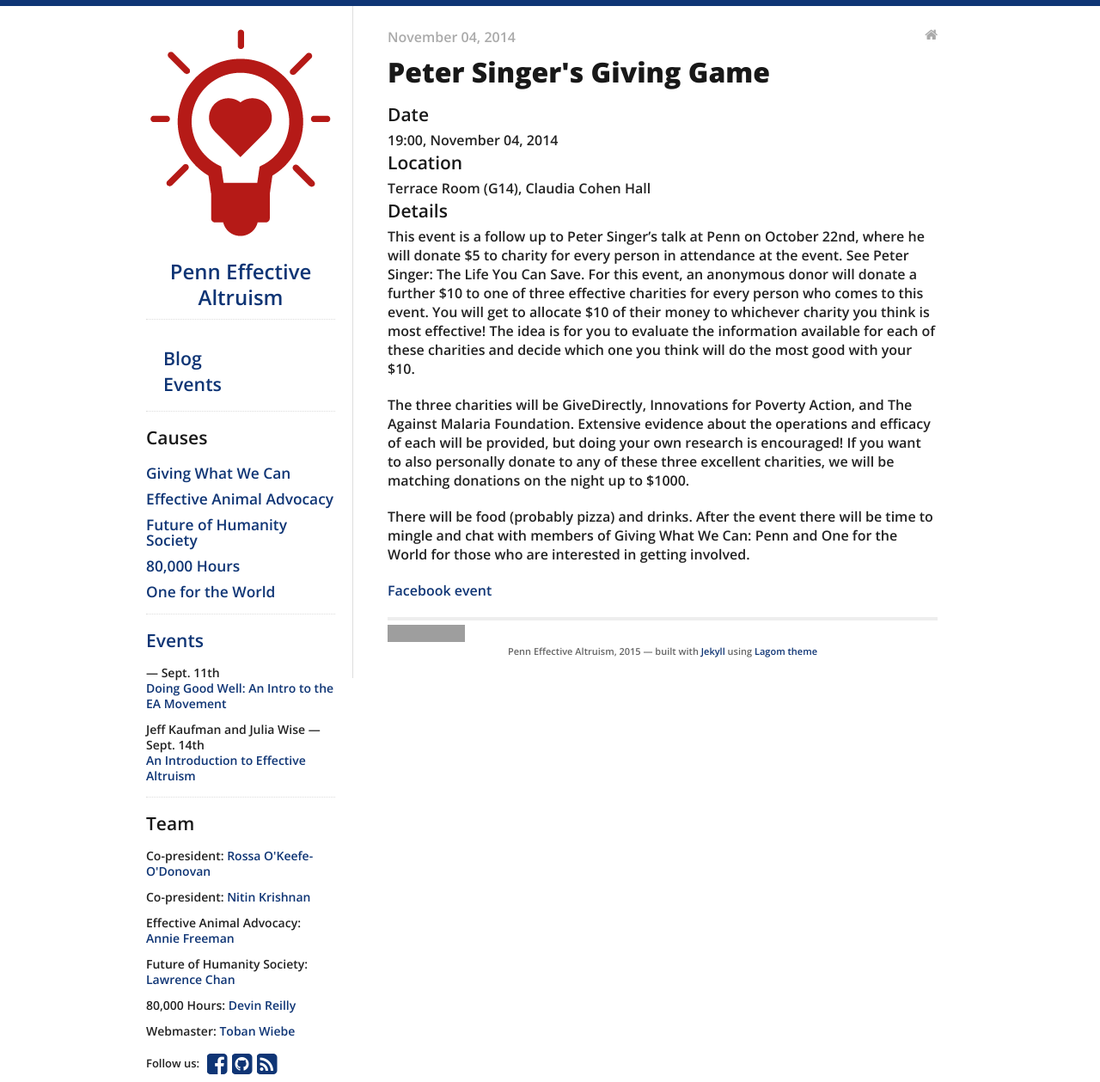
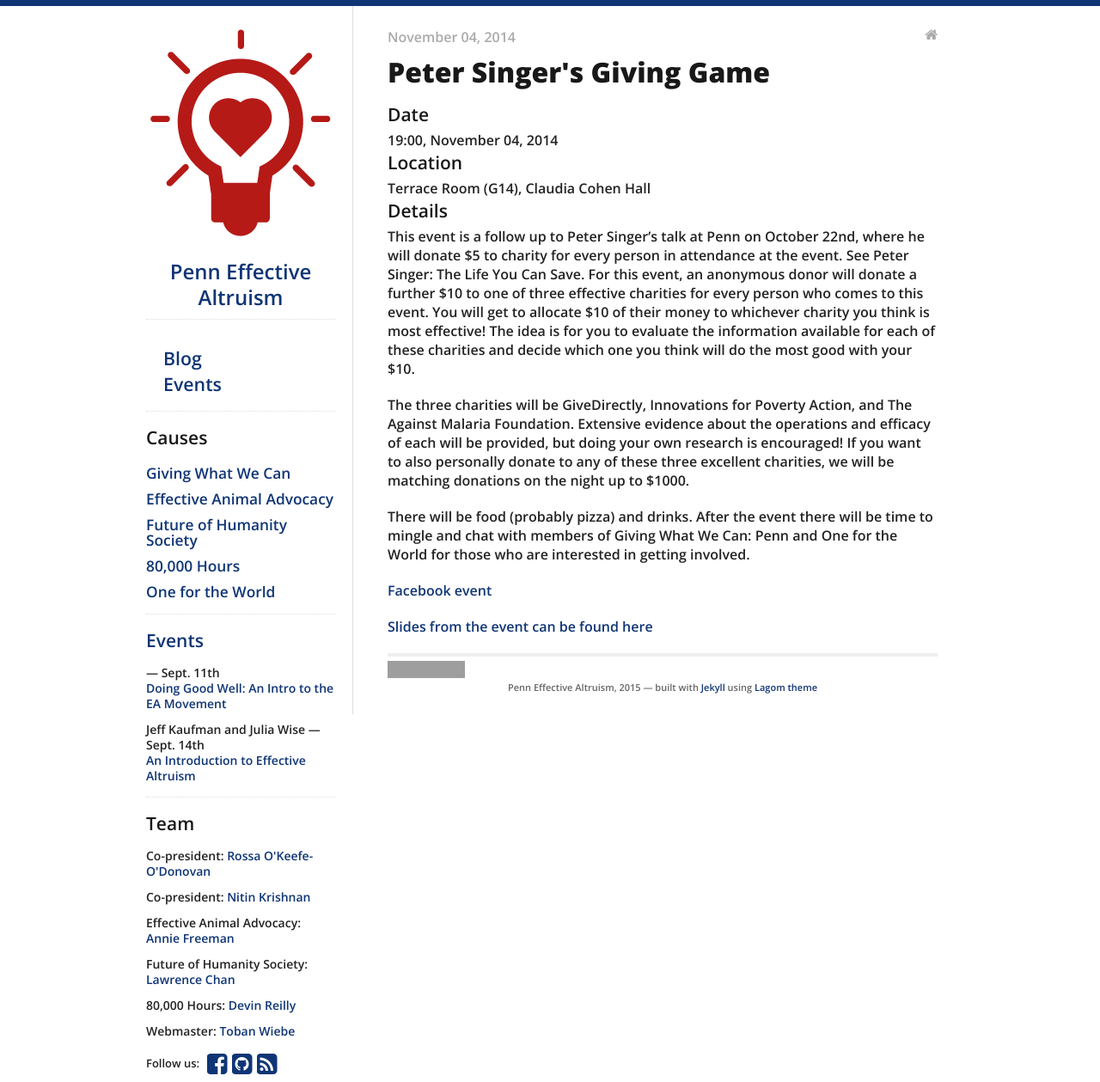
Before and after one commit to pennea/pennea.github.io, a Jekyll site: the page built from _posts/2014-11-04-peter-singer-gg.md, in a window 1280 px wide. Shown: the whole page at 86% size. Built offline with Jekyll 4.4.1, drawn with Linux system fonts in a browser that asks for light colours; nearby versions of some CDN libraries; grey boxes are pictures that could not be loaded.

Commit message:
Update 2014-11-04-peter-singer-gg.md

```diff
--- a/_posts/2014-11-04-peter-singer-gg.md
+++ b/_posts/2014-11-04-peter-singer-gg.md
@@ -14,3 +14,5 @@
 There will be food (probably pizza) and drinks. After the event there will be time to mingle and chat with members of Giving What We Can: Penn and One for the World for those who are interested in getting involved.
 
 [Facebook event](https://www.facebook.com/events/352415588258494/)
+
+[Slides from the event can be found here](https://docs.google.com/presentation/d/1UFD259Jpi0zpjV9dKnLE-DuZt-A3JkBGmnv5rzuutfE/edit#slide=id.g410dd059e_0116)
```
